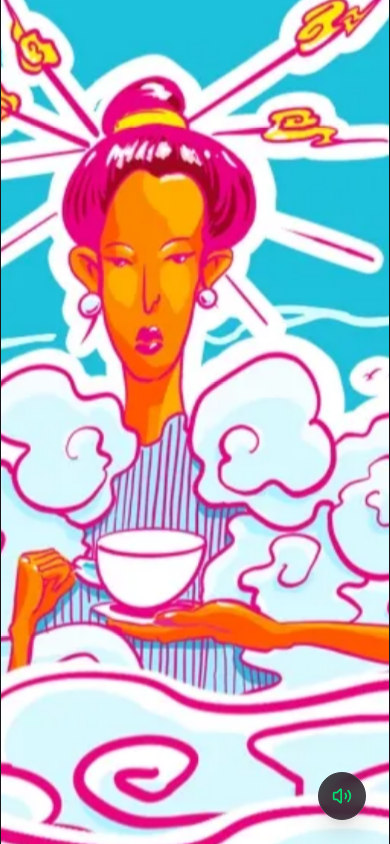
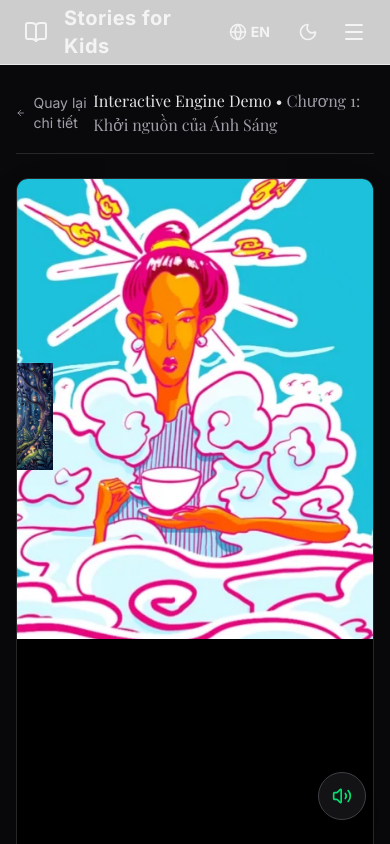
Before and after one commit to quanganh4869/anhemrot, a Next.js app: page /stories/echo/read in a window 390 px wide. Shown: the top 844 px of the page. Built offline with nearby package versions, Linux system fonts and the light colour scheme; a web font is replaced by a local one.

Commit message:
fix: resolve full-screen reader layout, broken image heights, audio playback, and params routing

```diff
--- a/src/app/stories/[storyId]/page.tsx
+++ b/src/app/stories/[storyId]/page.tsx
@@ -1,11 +1,15 @@
 "use client";
 
-import React, { use } from "react";
+import React from "react";
 import Link from "next/link";
+import { useParams } from "next/navigation";
 import { useLanguage } from "@/components/providers/LanguageProvider";
+import Header from "@/components/layout/Header";
+import Footer from "@/components/layout/Footer";
 
-export default function StoryDetailPage(props: { params: Promise<{ storyId: string }> }) {
-  const params = use(props.params);
+export default function StoryDetailPage() {
+  const routeParams = useParams<{ storyId: string }>();
+  const storyId = routeParams?.storyId || "nightmare-dream";
   const { language } = useLanguage();
 
   const story = {
@@ -25,17 +29,10 @@ export default function StoryDetailPage(props: { params: Promise<{ storyId: stri
   };
 
   return (
-    <div className="w-full bg-zinc-950 min-h-screen text-zinc-100 font-sans pb-32">
+    <div className="w-full bg-zinc-950 min-h-screen text-zinc-100 font-sans flex flex-col">
+      <Header />
 
-      {/* Minimal Nav */}
-      <nav className="w-full px-6 py-8 flex justify-between items-center max-w-7xl mx-auto border-b border-zinc-900 mb-12">
-        <Link href="/" className="font-serif text-2xl font-bold tracking-tight">
-          S.
-        </Link>
-        <div className="flex gap-6 text-sm font-medium text-zinc-400">
-          <Link href="/" className="hover:text-zinc-100 transition-colors">Library</Link>
-        </div>
-      </nav>
+      <main className="flex-grow max-w-7xl mx-auto px-6 py-12 flex flex-col">
 
       <div className="max-w-7xl mx-auto px-6 flex flex-col lg:flex-row gap-16 lg:gap-24">
 
@@ -81,7 +78,7 @@ export default function StoryDetailPage(props: { params: Promise<{ storyId: stri
               {story.chapters.map((ch, idx) => (
                 <Link
                   key={ch.id}
-                  href={ch.isLocked ? "#" : `/stories/${params.storyId}/read`}
+                  href={ch.isLocked ? "#" : `/stories/${storyId}/read`}
                   className={`group flex items-baseline gap-6 py-6 border-b border-zinc-900 transition-colors ${
                     ch.isLocked ? "opacity-40 cursor-not-allowed" : "hover:bg-zinc-900/50"
                   }`}
@@ -100,7 +97,7 @@ export default function StoryDetailPage(props: { params: Promise<{ storyId: stri
 
           {!story.chapters[0].isLocked && (
              <Link
-               href={`/stories/${params.storyId}/read`}
+               href={`/stories/${storyId}/read`}
                className="inline-block mt-8 px-12 py-4 bg-white text-black font-semibold hover:bg-zinc-200 transition-colors"
              >
                Start Reading
@@ -110,6 +107,9 @@ export default function StoryDetailPage(props: { params: Promise<{ storyId: stri
         </div>
 
       </div>
+      </main>
+
+      <Footer />
     </div>
   );
 }
--- a/src/components/layout/GlobalAudioPlayer.tsx
+++ b/src/components/layout/GlobalAudioPlayer.tsx
@@ -35,31 +35,31 @@ export default function GlobalAudioPlayer() {
   }, [hasInteracted]);
 
   const toggleMute = () => {
-    if (audioRef.current) {
-      if (isPlaying) {
-        audioRef.current.pause();
-        setIsPlaying(false);
-      } else {
-        audioRef.current.play()
-          .then(() => setIsPlaying(true))
-          .catch(() => { /* silent catch */ });
-      }
+    const audio = audioRef.current;
+    if (!audio) return;
+
+    if (audio.paused) {
+      audio.play().then(() => {
+        setIsPlaying(true);
+      }).catch((err) => {
+        console.warn("[Audio] Autoplay or playback blocked:", err);
+      });
+    } else {
+      audio.pause();
+      setIsPlaying(false);
     }
   };
 
   return (
     <div className="fixed bottom-6 right-6 z-[100] flex flex-col gap-3 items-end">
-      {/*
-        This wrapper is designed so the chatbot can also be added here later.
-        The music button will sit at the bottom right.
-      */}
-
       {/* Background Audio Element */}
       <audio
         ref={audioRef}
         src="/audio/OpeningAnimee.wav"
         loop
         preload="auto"
+        onPlay={() => setIsPlaying(true)}
+        onPause={() => setIsPlaying(false)}
       />
 
       {/* Music Toggle Button */}
--- a/src/features/reader/components/SceneLayer.tsx
+++ b/src/features/reader/components/SceneLayer.tsx
@@ -1,5 +1,4 @@
-import React, { forwardRef, useState } from "react";
-import Image from "next/image";
+import React, { forwardRef } from "react";
 import { LayerConfig } from "../types";
 import { cn } from "@/lib/utils";
 
@@ -9,8 +8,6 @@ interface SceneLayerProps {
 
 const SceneLayer = forwardRef<HTMLDivElement, SceneLayerProps>(
   ({ layer }, ref) => {
-    const [isLoaded, setIsLoaded] = useState(false);
-
     // Base styling ensuring performance
     const style: React.CSSProperties = {
       zIndex: layer.zIndex,
@@ -30,19 +27,16 @@ const SceneLayer = forwardRef<HTMLDivElement, SceneLayerProps>(
         case 'effect':
           if (layer.assetUrl) {
             return (
-              <div className="w-full h-full relative">
-                {!isLoaded && (
-                  <div className="absolute inset-0 bg-zinc-900/50 animate-pulse rounded-md blur-sm backdrop-blur-xl z-[-1]" />
-                )}
-                <Image
+              <div className="w-full h-full relative flex items-center justify-center">
+                {/* eslint-disable-next-line @next/next/no-img-element */}
+                <img
                   src={layer.assetUrl}
                   alt={layer.type}
-                  fill
-                  sizes="(max-width: 768px) 100vw, (max-width: 1200px) 100vw, 100vw"
-                  style={{ objectFit: 'cover' }}
-                  onLoad={() => setIsLoaded(true)}
-                  className={cn("transition-opacity duration-700", isLoaded ? "opacity-100" : "opacity-0")}
-                  priority={layer.type === 'background'} // Only preload backgrounds of first scenes if we could, but type='background' is a good heuristic
+                  className={cn(
+                    "w-full h-full pointer-events-none select-none",
+                    layer.type === 'background' ? "object-cover" : "object-contain"
+                  )}
+                  loading="eager"
                 />
               </div>
             );
--- a/src/features/reader/components/SceneRenderer.tsx
+++ b/src/features/reader/components/SceneRenderer.tsx
@@ -25,10 +25,6 @@ export default function SceneRenderer({ scene }: SceneRendererProps) {
     // Build timeline via separated controller
     const tl = AnimationController.createTimeline(parsedScene, layersRef.current, isReducedMotion);
 
-    // Add scene-level fade out (crossfade transition) at the very end (90% to 100%)
-    // Since SCENE_DURATION_MULTIPLIER = 1, we can add it to the timeline
-    tl.to(containerRef.current, { opacity: 0, duration: 0.1 }, 0.9);
-
     // Attach to scroll via separated controller
     ScrollController.attach(tl, containerRef.current, parsedScene);
 
@@ -37,14 +33,9 @@ export default function SceneRenderer({ scene }: SceneRendererProps) {
   return (
     <div
       ref={containerRef}
-      className="relative w-full h-screen overflow-hidden bg-[#050505] flex items-center justify-center"
+      className="relative w-full aspect-[16/9] min-h-[460px] max-h-[75vh] overflow-hidden bg-black flex items-center justify-center"
     >
-      {/*
-        Constrained Viewport: Like Webtoon or Tapas, we constrain the width
-        on large screens so the user doesn't have to read across a massive monitor.
-        It forms a neat vertical column (or cinematic box) in the center.
-      */}
-      <div className="relative w-full h-full max-w-4xl bg-black overflow-hidden shadow-2xl border-x border-zinc-900">
+      <div className="relative w-full h-full overflow-hidden">
         {scene.layers.map((layer, i) => (
           <SceneLayer
             key={layer.id}
--- a/src/features/reader/components/StoryReader.tsx
+++ b/src/features/reader/components/StoryReader.tsx
@@ -1,8 +1,9 @@
-import React, { useState, useEffect } from "react";
+import React from "react";
 import { StoryConfig } from "../types";
 import ChapterReader from "./ChapterReader";
-import CinematicIntro from "./ui/CinematicIntro";
 import ReadingProgress from "./ui/ReadingProgress";
+import Header from "@/components/layout/Header";
+import Footer from "@/components/layout/Footer";
 import Link from "next/link";
 import { ArrowLeft } from "lucide-react";
 
@@ -11,36 +12,41 @@ interface StoryReaderProps {
 }
 
 export default function StoryReader({ story }: StoryReaderProps) {
-  const [isReady, setIsReady] = useState(false);
-
-  useEffect(() => {
-    const timer = setTimeout(() => {
-      setIsReady(true);
-    }, 1500);
-    return () => clearTimeout(timer);
-  }, []);
-
   const currentChapter = story.chapters[0];
 
   return (
-    <div className="w-full bg-black min-h-screen text-white font-sans overflow-x-hidden selection:bg-white/30 relative flex flex-col group/reader">
-      <CinematicIntro title={story.title} isReady={isReady} />
+    <div className="w-full bg-zinc-950 text-zinc-100 min-h-screen flex flex-col font-sans">
       <ReadingProgress />
 
-      {/* Subtle UI Overlay - Appears only when hovered near top */}
-      <div className="fixed top-0 left-0 w-full h-24 z-50 opacity-0 group-hover/reader:opacity-100 hover:opacity-100 transition-opacity duration-500 bg-gradient-to-b from-black/80 to-transparent flex items-start px-6 pt-6">
+      {/* 1. Header identical to Home */}
+      <Header />
+
+      {/* 2. Main Reader Content: Fitted to screen with standard editorial margins, NOT full screen lock */}
+      <main className="flex-grow w-full max-w-5xl mx-auto px-4 sm:px-6 py-6 flex flex-col items-center">
+
+        {/* Navigation Breadcrumb / Chapter Title */}
+        <div className="w-full mb-6 pb-4 border-b border-zinc-800 flex items-center justify-between text-sm">
           <Link
-          href={`/stories/nightmare-dream`}
+            href={`/stories/${story.id || 'nightmare-dream'}`}
             className="flex items-center gap-2 text-zinc-400 hover:text-white transition-colors"
           >
             <ArrowLeft className="w-4 h-4" />
-          <span className="text-sm font-medium uppercase tracking-widest">{story.title}</span>
+            <span>Quay lại chi tiết</span>
           </Link>
+
+          <div className="font-serif text-zinc-200 text-base">
+            <span>{story.title}</span> &bull; <span className="text-zinc-400">{currentChapter.title}</span>
+          </div>
         </div>
 
-      <main className="flex-grow relative z-10 w-full">
+        {/* Comic / Story Container: Fit with monitor, border framed, natural scroll */}
+        <div className="w-full bg-black rounded-xl border border-zinc-800 shadow-2xl overflow-hidden">
           <ChapterReader chapter={currentChapter} />
+        </div>
       </main>
+
+      {/* 3. Footer identical to Home */}
+      <Footer />
     </div>
   );
 }
--- a/src/features/reader/engine/ScrollController.ts
+++ b/src/features/reader/engine/ScrollController.ts
@@ -17,11 +17,12 @@ export class ScrollController {
     return ScrollTrigger.create({
       animation: tl,
       trigger: containerEl,
-      start: "top top", // When top of container hits top of viewport
-      end: `+=${sceneConfig.scrollDuration}`,
+      start: "top 72px", // When top of scene reaches just below the sticky header
+      end: `+=${sceneConfig.scrollDuration || '200vh'}`,
       pin: sceneConfig.pin,
-      scrub: sceneConfig.scrub,
-      // markers: process.env.NODE_ENV === 'development',
+      pinSpacing: true,
+      scrub: typeof sceneConfig.scrub === 'number' ? sceneConfig.scrub : 1,
+      invalidateOnRefresh: true,
     });
   }
 }
```
Lines whose indentation alone changed are shown as unchanged.
